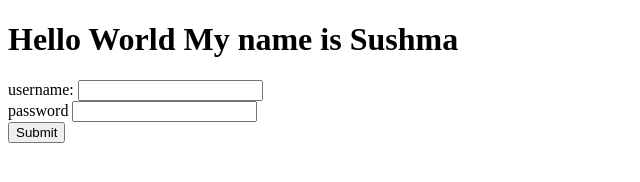
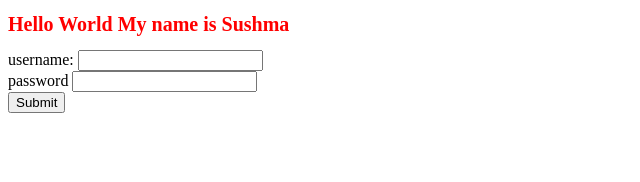
Before and after one commit to sushmaeluri/hello-world, a plain HTML site: page index1.html in a window 1280 px wide. Shown: the whole page, without its empty margins (0-640 px from the left). Drawn offline with Linux system fonts and the light colour scheme.

Commit message:
add changes

```diff
--- /dev/null
+++ b/file.css
@@ -0,0 +1,7 @@
+
+
+h1{
+    font-size: 20px;
+    color:red;
+    font-style: ;
+}
--- a/index1.html
+++ b/index1.html
@@ -5,18 +5,14 @@
  <meta http-equiv="X-UA-Compatible" content="IE=edge">
  <meta name="viewport" content="width=device-width, initial-scale=1.0">
  <title>Hello World</title>
+ <link href="file.css" rel="stylesheet">
 </head>
 <body>
+    <div class="container">
 <h1>Hello World My name is Sushma</h1>
-<!DOCTYPE html>
-<html lang="en">
-<head>
-    <meta charset="UTF-8">
-    <meta http-equiv="X-UA-Compatible" content="IE=edge">
-    <meta name="viewport" content="width=device-width, initial-scale=1.0">
-    <title>Document</title>
-</head>
-<body>
+</div>
+
+
     <form action="/index.html" method="POST">
 
 
```
